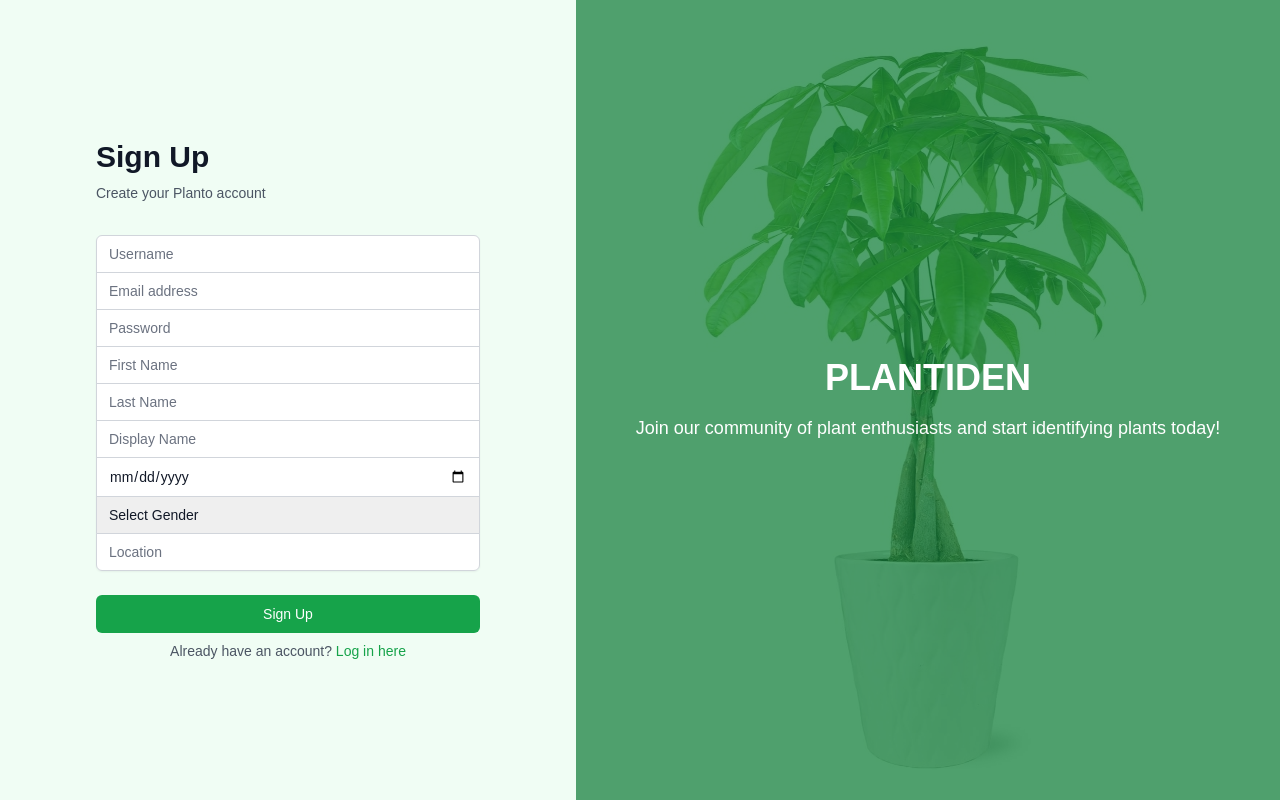
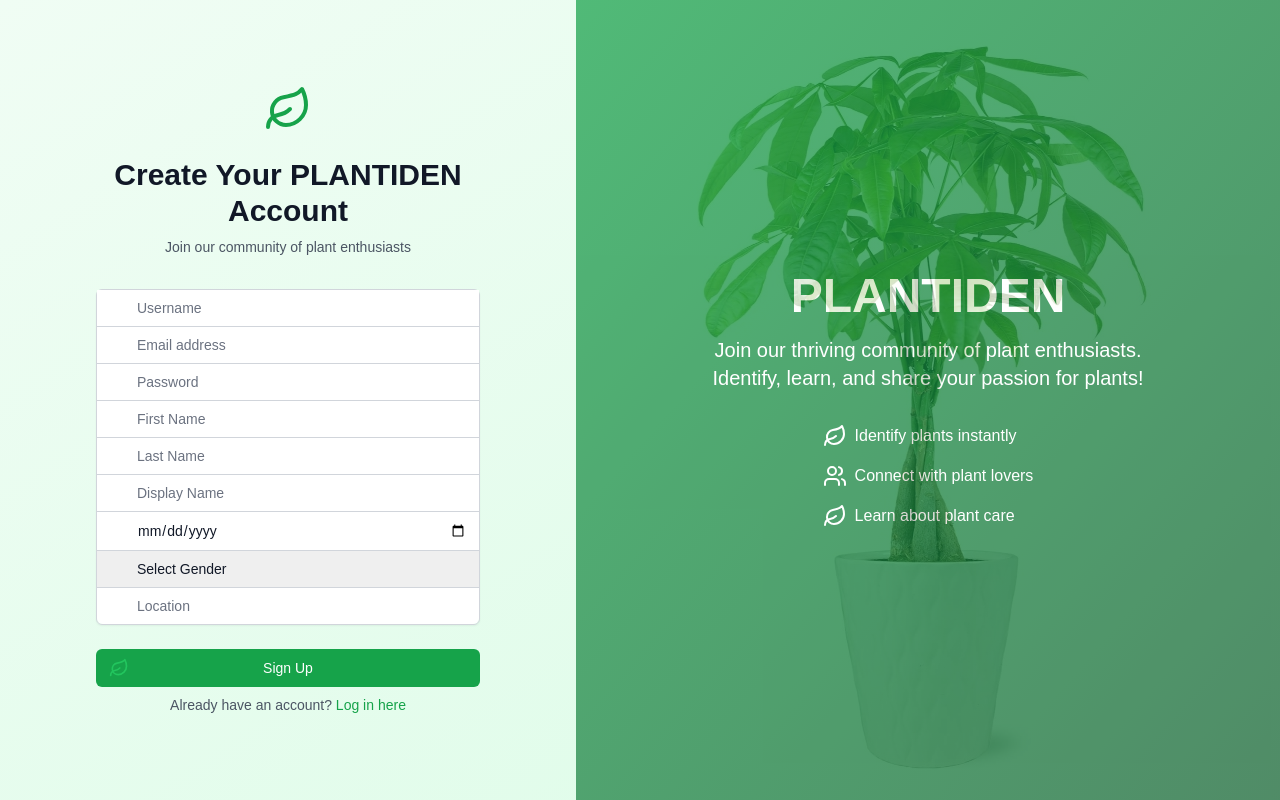
Before and after one commit to ajitonelsonn/plant-identifier, a Next.js app: page /register in a window 1280 px wide. Built offline with nearby package versions, Linux system fonts and the light colour scheme.

Commit message:
update login and register

```diff
--- a/app/login/page.tsx
+++ b/app/login/page.tsx
@@ -112,7 +112,7 @@ export default function Login() {
             </div>
             <div className="flex justify-end">
               <Link
-                href="/forgot-password"
+                href="/login"
                 className="text-sm text-green-600 hover:underline"
               >
                 Forgot Password?
--- a/app/register/page.tsx
+++ b/app/register/page.tsx
@@ -5,6 +5,7 @@ import { useRouter } from "next/navigation";
 import Link from "next/link";
 import Image from "next/image";
 import Modal from "../components/Modal";
+import { Leaf, Mail, Lock, User, MapPin, Calendar, Users } from "lucide-react";
 
 export default function Register() {
   const [formData, setFormData] = useState({
@@ -81,7 +82,7 @@ export default function Register() {
   };
 
   return (
-    <div className="min-h-screen flex bg-green-50">
+    <div className="min-h-screen flex bg-gradient-to-br from-green-50 to-green-100">
       <Modal
         isOpen={modalInfo.isOpen}
         onClose={closeModal}
@@ -91,92 +92,104 @@ export default function Register() {
       />
       <div className="flex-1 flex flex-col justify-center py-12 px-4 sm:px-6 lg:flex-none lg:px-20 xl:px-24">
         <div className="mx-auto w-full max-w-sm lg:w-96">
-          <h2 className="text-3xl font-extrabold text-gray-900">Sign Up</h2>
-          <p className="mt-2 text-sm text-gray-600">
-            Create your Planto account
-          </p>
+          <div className="text-center mb-8">
+            <Leaf className="mx-auto h-12 w-auto text-green-600" />
+            <h2 className="mt-6 text-3xl font-extrabold text-gray-900">
+              Create Your PLANTIDEN Account
+            </h2>
+            <p className="mt-2 text-sm text-gray-600">
+              Join our community of plant enthusiasts
+            </p>
+          </div>
           <form onSubmit={handleSubmit} className="mt-8 space-y-6">
-            <input type="hidden" name="remember" defaultValue="true" />
             <div className="rounded-md shadow-sm -space-y-px">
-              <div>
+              <div className="flex items-center border border-gray-300 rounded-t-md">
+                <User className="absolute ml-3 text-gray-400" size={18} />
                 <input
                   name="username"
                   type="text"
                   required
-                  className="appearance-none rounded-none relative block w-full px-3 py-2 border border-gray-300 placeholder-gray-500 text-gray-900 rounded-t-md focus:outline-none focus:ring-green-500 focus:border-green-500 focus:z-10 sm:text-sm"
+                  className="appearance-none rounded-none relative block w-full pl-10 px-3 py-2 placeholder-gray-500 text-gray-900 focus:outline-none focus:ring-green-500 focus:border-green-500 focus:z-10 sm:text-sm"
                   placeholder="Username"
                   value={formData.username}
                   onChange={handleChange}
                 />
               </div>
-              <div>
+              <div className="flex items-center border border-gray-300">
+                <Mail className="absolute ml-3 text-gray-400" size={18} />
                 <input
                   name="email"
                   type="email"
                   autoComplete="email"
                   required
-                  className="appearance-none rounded-none relative block w-full px-3 py-2 border border-gray-300 placeholder-gray-500 text-gray-900 focus:outline-none focus:ring-green-500 focus:border-green-500 focus:z-10 sm:text-sm"
+                  className="appearance-none rounded-none relative block w-full pl-10 px-3 py-2 placeholder-gray-500 text-gray-900 focus:outline-none focus:ring-green-500 focus:border-green-500 focus:z-10 sm:text-sm"
                   placeholder="Email address"
                   value={formData.email}
                   onChange={handleChange}
                 />
               </div>
-              <div>
+              <div className="flex items-center border border-gray-300">
+                <Lock className="absolute ml-3 text-gray-400" size={18} />
                 <input
                   name="password"
                   type="password"
                   autoComplete="new-password"
                   required
-                  className="appearance-none rounded-none relative block w-full px-3 py-2 border border-gray-300 placeholder-gray-500 text-gray-900 focus:outline-none focus:ring-green-500 focus:border-green-500 focus:z-10 sm:text-sm"
+                  className="appearance-none rounded-none relative block w-full pl-10 px-3 py-2 placeholder-gray-500 text-gray-900 focus:outline-none focus:ring-green-500 focus:border-green-500 focus:z-10 sm:text-sm"
                   placeholder="Password"
                   value={formData.password}
                   onChange={handleChange}
                 />
               </div>
-              <div>
+              <div className="flex items-center border border-gray-300">
+                <User className="absolute ml-3 text-gray-400" size={18} />
                 <input
                   name="firstName"
                   type="text"
-                  className="appearance-none rounded-none relative block w-full px-3 py-2 border border-gray-300 placeholder-gray-500 text-gray-900 focus:outline-none focus:ring-green-500 focus:border-green-500 focus:z-10 sm:text-sm"
+                  className="appearance-none rounded-none relative block w-full pl-10 px-3 py-2 placeholder-gray-500 text-gray-900 focus:outline-none focus:ring-green-500 focus:border-green-500 focus:z-10 sm:text-sm"
                   placeholder="First Name"
                   value={formData.firstName}
                   onChange={handleChange}
                 />
               </div>
-              <div>
+              <div className="flex items-center border border-gray-300">
+                <User className="absolute ml-3 text-gray-400" size={18} />
                 <input
                   name="lastName"
                   type="text"
-                  className="appearance-none rounded-none relative block w-full px-3 py-2 border border-gray-300 placeholder-gray-500 text-gray-900 focus:outline-none focus:ring-green-500 focus:border-green-500 focus:z-10 sm:text-sm"
+                  className="appearance-none rounded-none relative block w-full pl-10 px-3 py-2 placeholder-gray-500 text-gray-900 focus:outline-none focus:ring-green-500 focus:border-green-500 focus:z-10 sm:text-sm"
                   placeholder="Last Name"
                   value={formData.lastName}
                   onChange={handleChange}
                 />
               </div>
-              <div>
+              <div className="flex items-center border border-gray-300">
+                <User className="absolute ml-3 text-gray-400" size={18} />
                 <input
                   name="displayName"
                   type="text"
-                  className="appearance-none rounded-none relative block w-full px-3 py-2 border border-gray-300 placeholder-gray-500 text-gray-900 focus:outline-none focus:ring-green-500 focus:border-green-500 focus:z-10 sm:text-sm"
+                  className="appearance-none rounded-none relative block w-full pl-10 px-3 py-2 placeholder-gray-500 text-gray-900 focus:outline-none focus:ring-green-500 focus:border-green-500 focus:z-10 sm:text-sm"
                   placeholder="Display Name"
                   value={formData.displayName}
                   onChange={handleChange}
                 />
               </div>
-              <div>
+              <div className="flex items-center border border-gray-300">
+                <Calendar className="absolute ml-3 text-gray-400" size={18} />
                 <input
                   name="dateOfBirth"
                   type="date"
-                  className="appearance-none rounded-none relative block w-full px-3 py-2 border border-gray-300 placeholder-gray-500 text-gray-900 focus:outline-none focus:ring-green-500 focus:border-green-500 focus:z-10 sm:text-sm"
+                  className="appearance-none rounded-none relative block w-full pl-10 px-3 py-2 placeholder-gray-500 text-gray-900 focus:outline-none focus:ring-green-500 focus:border-green-500 focus:z-10 sm:text-sm"
                   placeholder="Date of Birth"
                   value={formData.dateOfBirth}
                   onChange={handleChange}
                 />
               </div>
-              <div>
+              <div className="flex items-center border border-gray-300">
+                <Users className="absolute ml-3 text-gray-400" size={18} />
                 <select
                   name="gender"
-                  className="appearance-none rounded-none relative block w-full px-3 py-2 border border-gray-300 placeholder-gray-500 text-gray-900 focus:outline-none focus:ring-green-500 focus:border-green-500 focus:z-10 sm:text-sm"
+                  className="appearance-none rounded-none relative block w-full pl-10 px-3 py-2 placeholder-gray-500 text-gray-900 focus:outline-none focus:ring-green-500 focus:border-green-500 focus:z-10 sm:text-sm"
                   value={formData.gender}
                   onChange={handleChange}
                 >
@@ -187,11 +200,12 @@ export default function Register() {
                   <option value="prefer_not_to_say">Prefer not to say</option>
                 </select>
               </div>
-              <div>
+              <div className="flex items-center border border-gray-300 rounded-b-md">
+                <MapPin className="absolute ml-3 text-gray-400" size={18} />
                 <input
                   name="location"
                   type="text"
-                  className="appearance-none rounded-none relative block w-full px-3 py-2 border border-gray-300 placeholder-gray-500 text-gray-900 rounded-b-md focus:outline-none focus:ring-green-500 focus:border-green-500 focus:z-10 sm:text-sm"
+                  className="appearance-none rounded-none relative block w-full pl-10 px-3 py-2 placeholder-gray-500 text-gray-900 rounded-b-md focus:outline-none focus:ring-green-500 focus:border-green-500 focus:z-10 sm:text-sm"
                   placeholder="Location"
                   value={formData.location}
                   onChange={handleChange}
@@ -202,8 +216,14 @@ export default function Register() {
             <div>
               <button
                 type="submit"
-                className="group relative w-full flex justify-center py-2 px-4 border border-transparent text-sm font-medium rounded-md text-white bg-green-600 hover:bg-green-700 focus:outline-none focus:ring-2 focus:ring-offset-2 focus:ring-green-500"
+                className="group relative w-full flex justify-center py-2 px-4 border border-transparent text-sm font-medium rounded-md text-white bg-green-600 hover:bg-green-700 focus:outline-none focus:ring-2 focus:ring-offset-2 focus:ring-green-500 transition duration-150 ease-in-out"
               >
+                <span className="absolute left-0 inset-y-0 flex items-center pl-3">
+                  <Leaf
+                    className="h-5 w-5 text-green-500 group-hover:text-green-400"
+                    aria-hidden="true"
+                  />
+                </span>
                 Sign Up
               </button>
             </div>
@@ -212,7 +232,7 @@ export default function Register() {
             Already have an account?{" "}
             <Link
               href="/login"
-              className="font-medium text-green-600 hover:text-green-500"
+              className="font-medium text-green-600 hover:text-green-500 transition duration-150 ease-in-out"
             >
               Log in here
             </Link>
@@ -226,12 +246,26 @@ export default function Register() {
           alt="Plant background"
           layout="fill"
         />
-        <div className="absolute inset-0 bg-green-700 bg-opacity-75 flex flex-col justify-center items-center text-white p-8">
-          <h1 className="text-4xl font-bold mb-4">PLANTIDEN</h1>
-          <p className="text-center text-lg">
-            Join our community of plant enthusiasts and start identifying plants
-            today!
+        <div className="absolute inset-0 bg-gradient-to-br from-green-600 to-green-800 opacity-75 flex flex-col justify-center items-center text-white p-8">
+          <h1 className="text-5xl font-bold mb-4">PLANTIDEN</h1>
+          <p className="text-center text-xl max-w-md">
+            Join our thriving community of plant enthusiasts. Identify, learn,
+            and share your passion for plants!
           </p>
+          <ul className="mt-8 space-y-4">
+            <li className="flex items-center">
+              <Leaf className="h-6 w-6 mr-2" />
+              <span>Identify plants instantly</span>
+            </li>
+            <li className="flex items-center">
+              <Users className="h-6 w-6 mr-2" />
+              <span>Connect with plant lovers</span>
+            </li>
+            <li className="flex items-center">
+              <Leaf className="h-6 w-6 mr-2" />
+              <span>Learn about plant care</span>
+            </li>
+          </ul>
         </div>
       </div>
     </div>
```
